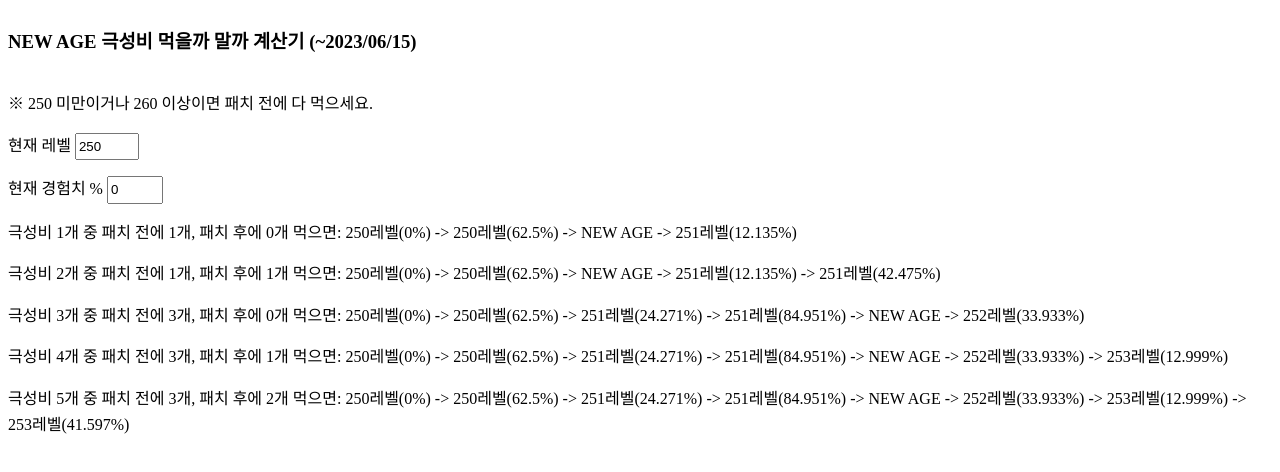
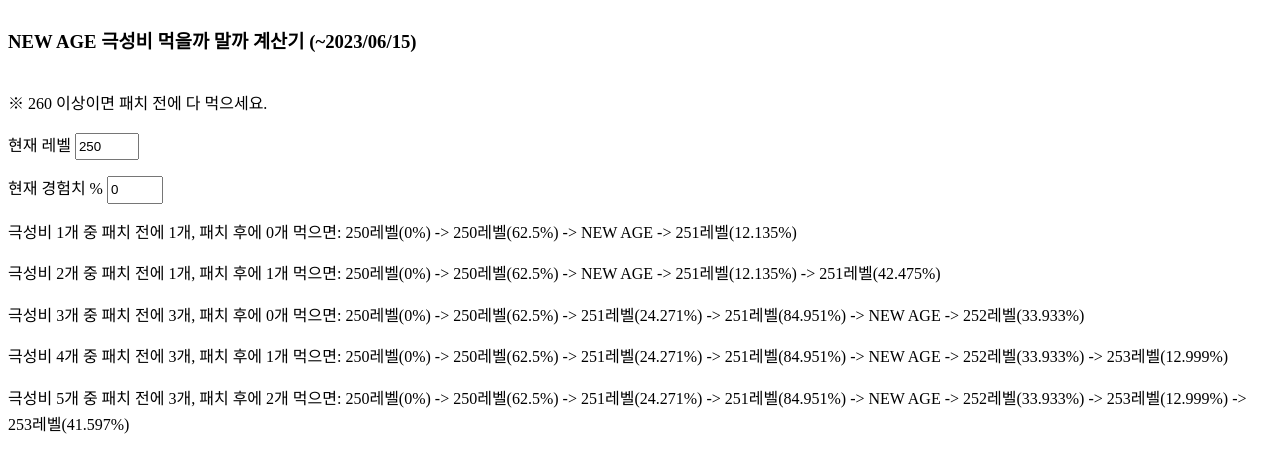
Before and after one commit to Lechros/new-age-exp, a SvelteKit app: page / in a window 1280 px wide. Shown: the top 472 px of the page. Built offline with nearby package versions, Linux system fonts and the light colour scheme.

Commit message:
fix: fix 260 message

```diff
--- a/src/app.html
+++ b/src/app.html
@@ -9,8 +9,5 @@
 	</head>
 	<body data-sveltekit-preload-data="hover">
 		<div style="display: contents">%sveltekit.body%</div>
-		<!-- Cloudflare Web Analytics -->
-		<script defer src='https://static.cloudflareinsights.com/beacon.min.js'
-			data-cf-beacon='{"token": "7d77e5d744eb4d2bb06019036d3ec2ce"}'></script><!-- End Cloudflare Web Analytics -->
 	</body>
 </html>
--- a/src/routes/+page.svelte
+++ b/src/routes/+page.svelte
@@ -29,7 +29,7 @@
 
 <main>
   <h3>NEW AGE 극성비 먹을까 말까 계산기 (~2023/06/15)</h3>
-  ※ 250 미만이거나 260 이상이면 패치 전에 다 먹으세요.
+  ※ 260 이상이면 패치 전에 다 먹으세요.
   <label>
     현재 레벨
     <input type="number" bind:value={level} min="240" max="259" />
```
